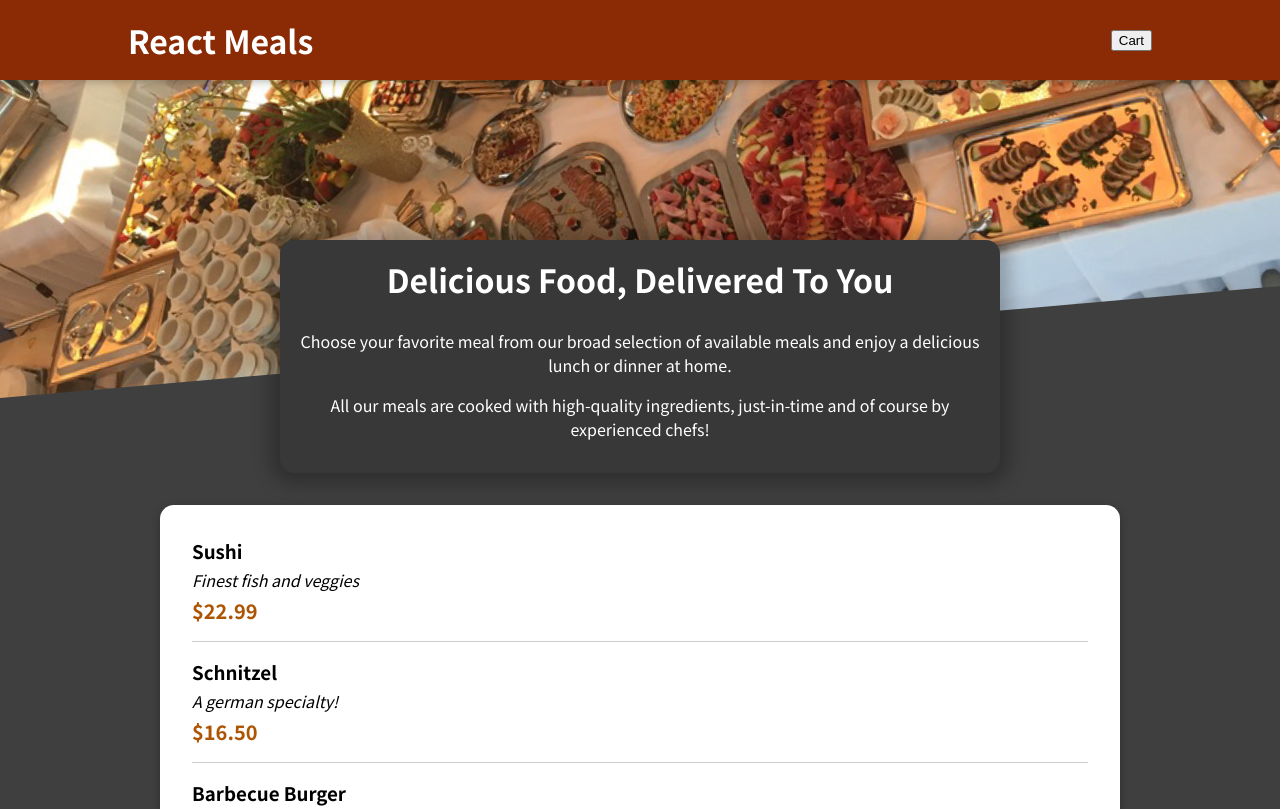
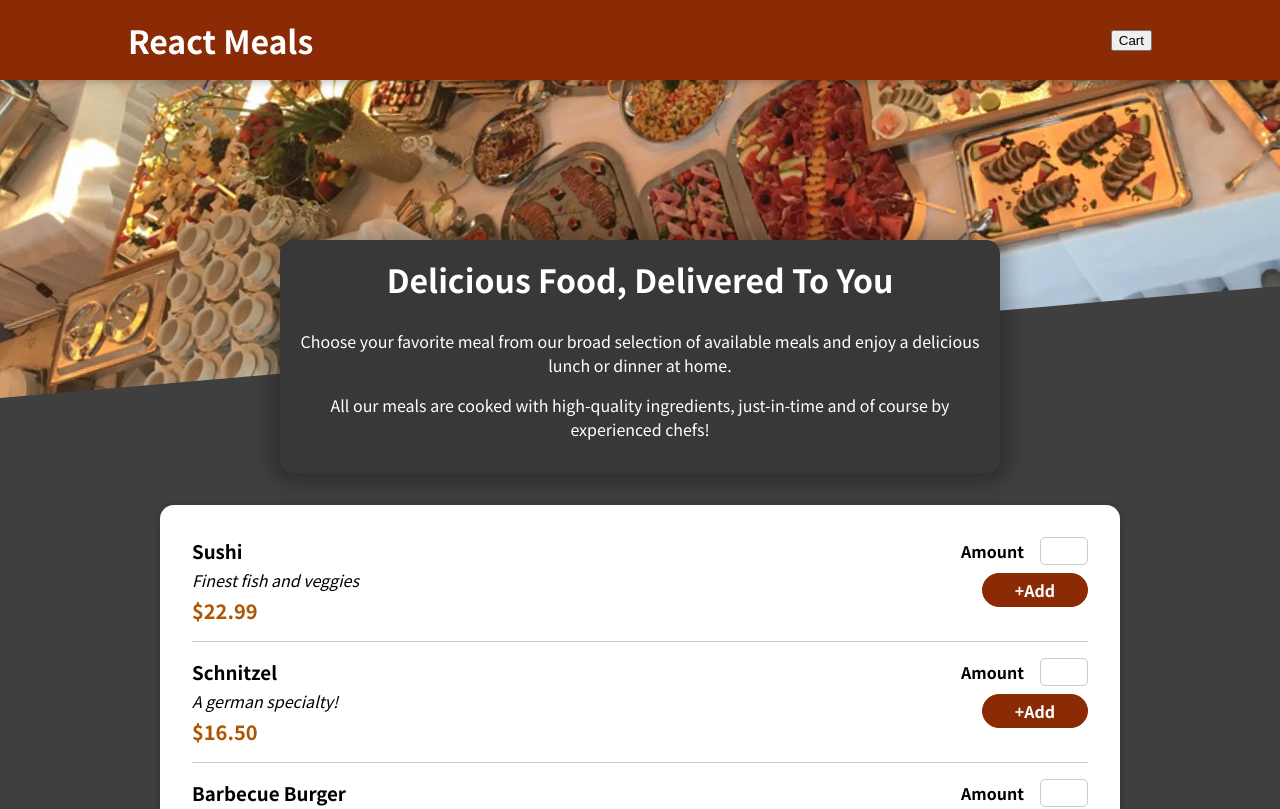
Before and after one commit to waqas44/Cart-React, a React (Create React App) app: page / in a window 1280 px wide. Shown: the top 809 px of the page. Built offline with nearby package versions, Linux system fonts and the light colour scheme.

Commit message:
Mealform componenet  Added

```diff
--- a/src/Components/Meals/MealItem.js
+++ b/src/Components/Meals/MealItem.js
@@ -1,5 +1,6 @@
 
 import classes from './MealItem.module.css';
+import MealItemForm from './MealItemForm';
 
 
 const MealItem = (props) => {
@@ -11,6 +12,7 @@ const MealItem = (props) => {
             <div className={classes.description}> {props.description} </div>
             <div className={classes.price} > {price}</div>
         </div>
+        <div><MealItemForm id={props.id} /> </div>
     </li>
 
 
--- a/src/Components/Meals/MealItemForm.js
+++ b/src/Components/Meals/MealItemForm.js
@@ -1,9 +1,22 @@
 import classes from './MealItemForm.module.css';
 
+import InputComp from '../UI/Input';
 const MealItemForm = (props) => {
 
     return (
-        <></>
+
+        <form className={classes.form}>
+            <InputComp label='Amount' input={{
+                id: 'amount_' + props.id,
+                type: 'number',
+                min: '1',
+                max: '5',
+                step: '1',
+                defaultValue: '1'
+            }} />
+            <button>+Add</button>
+        </form>
+
     );
 };
 
--- a/src/Components/UI/Input.js
+++ b/src/Components/UI/Input.js
@@ -1,9 +1,9 @@
 import classes from './Input.module.css'
 
-const Input = (props) => {
+const InputComp = (props) => {
 
     return (
-        <div className={classes.Input} >
+        <div className={classes.input} >
             <label htmlFor={props.input.id} > {props.label}</label>
 
             <input {...props.Input} />
@@ -15,4 +15,4 @@ const Input = (props) => {
 
 };
 
-export default Input;
+export default InputComp;
```
